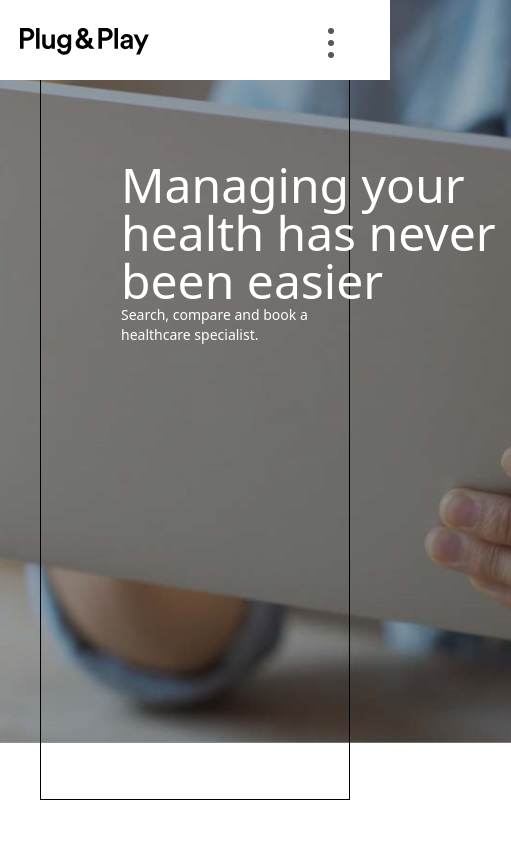
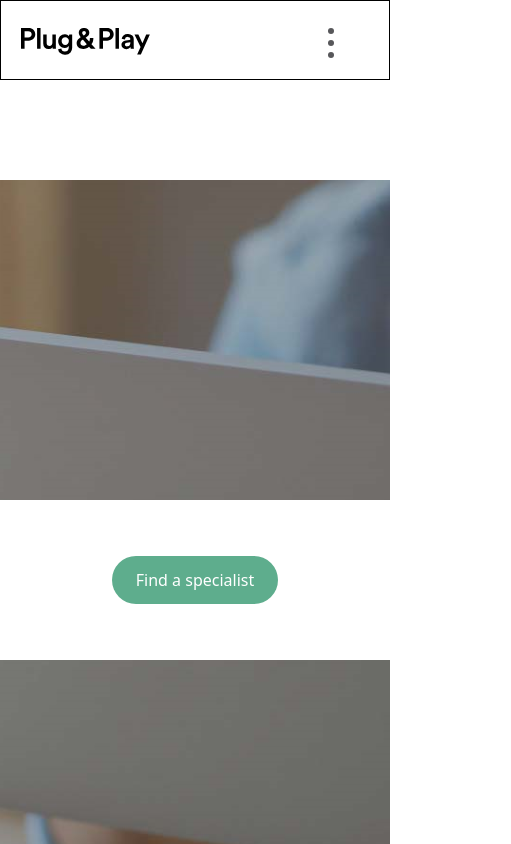
Before and after one commit to james-webdev/Plug-Play_test, a Gatsby site: page / in a window 390 px wide. Shown: the top 844 px of the page, 511 px wide, since content can reach past the window. Built offline with nearby package versions, Linux system fonts and the light colour scheme; Gatsby itself is replaced by a stand-in of ours.

Commit message:
responsive issues

```diff
--- a/src/components/BottomButton.js
+++ b/src/components/BottomButton.js
@@ -2,10 +2,10 @@
 
 const BottomButton = () => {
   return (
-    <div className="">
-      <div className="flex justify-center items-center bg-white h-40 smallScreens">
-        <button className="w-2/3">
-          <p className="text-white rounded-full py-3 px-6  buttonColor p-4">
+    <div className="marginTop">
+      <div className="flex justify-center items-center bg-white h-40">
+        <button className="">
+          <p className="text-white rounded-full py-3 px-6 buttonColor p-4">
             Find a specialist
           </p>
         </button>
--- a/src/components/layout/Nav.js
+++ b/src/components/layout/Nav.js
@@ -18,7 +18,7 @@
 
 const Nav = () => {
   return (
-    <NavWrapper className="flex justify-center h-20 sm:h-1 items-center bg-white w-full z-10 sm:bg-opacity-0">
+    <NavWrapper className="border border-black flex justify-center h-20 sm:h-1 items-center bg-white w-screen z-10 sm:bg-opacity-0">
       <div>
         <div className="h-14 flex" id="App">
           <div className="mt-8 pl-20 hidden sm:block">
@@ -31,7 +31,7 @@
               <Logo />
             </Link>
           </div>
-           <div className="sm:hidden">
+            <div className="sm:hidden">
             <SideBar
               className=""
               pageWrapId={"page-wrap"}
--- a/src/pages/index.js
+++ b/src/pages/index.js
@@ -8,9 +8,9 @@
     <>
       <div className="">
         <Layout>
-          <div className="border border-black ml-10 mainHeight mr-10">
+          {/* <div className="border border-black ml-10 mainHeight mr-10">
             <Main />
-          </div>
+          </div> */}
         </Layout>
         {/* <div className="mt-40 flex justify-center items-center bg-white w-full h-40 smallScreens">
         <button className="w-2/3">
@@ -29,9 +29,9 @@
           </Layout>
         </div>
       </div> */}
-      {/* <div>
+       <div>
         <BottomButton />
-      </div> */}
+      </div>
     </>
   );
 };
--- a/src/styles/global.css
+++ b/src/styles/global.css
@@ -5,6 +5,11 @@
   height: 80vh;
   max-width: 100%;
   overflow-x: hidden;
+}
+
+
+.marginTop {
+  margin-top: 500px;
 }
 
 /* .bgimage {
@@ -58,9 +63,7 @@
 @media only screen and (max-width: 640px) {
   .smallScreens {
     /* background-color: greenyellow !important; */
-    width: 491px !important;
     height: 0px !important;
-    margin-left: 45px !important;
   }
 }
 
```
